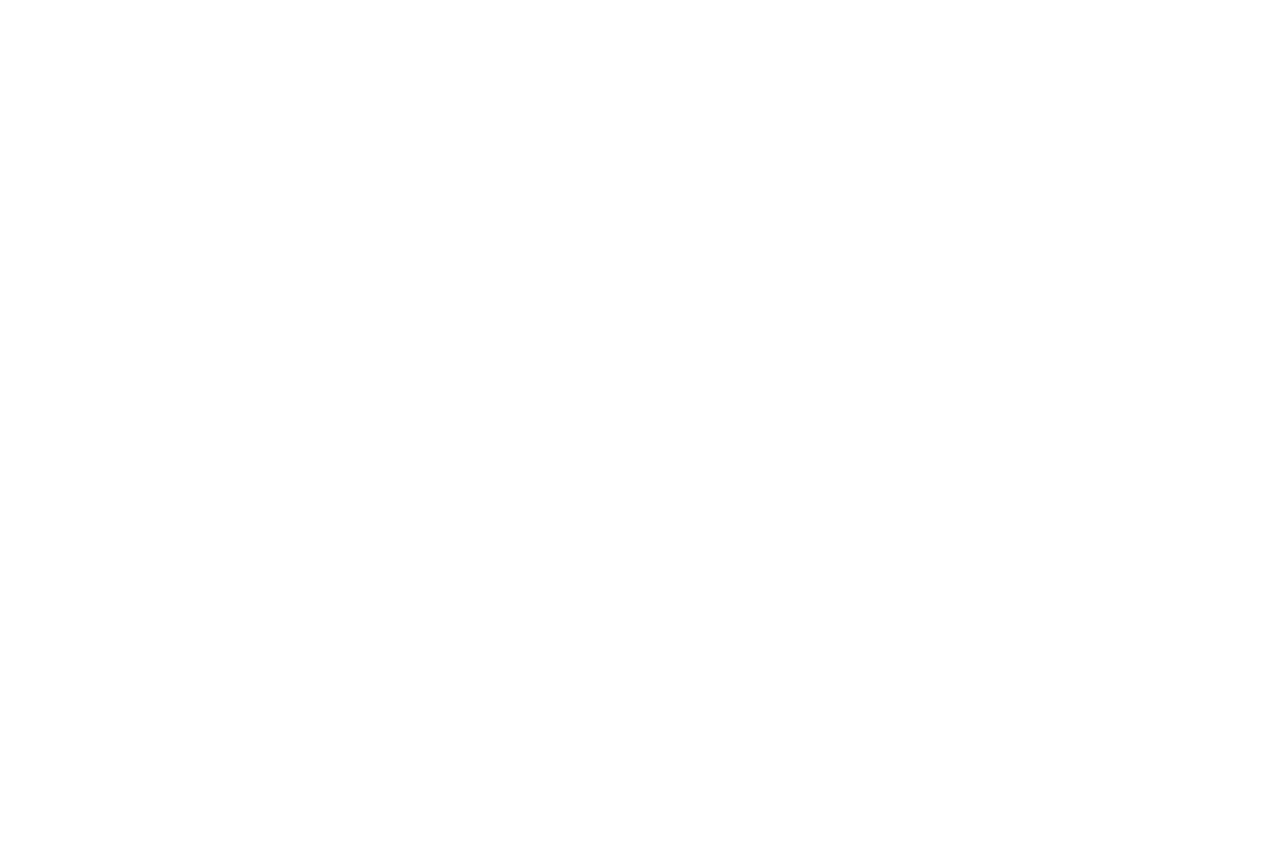
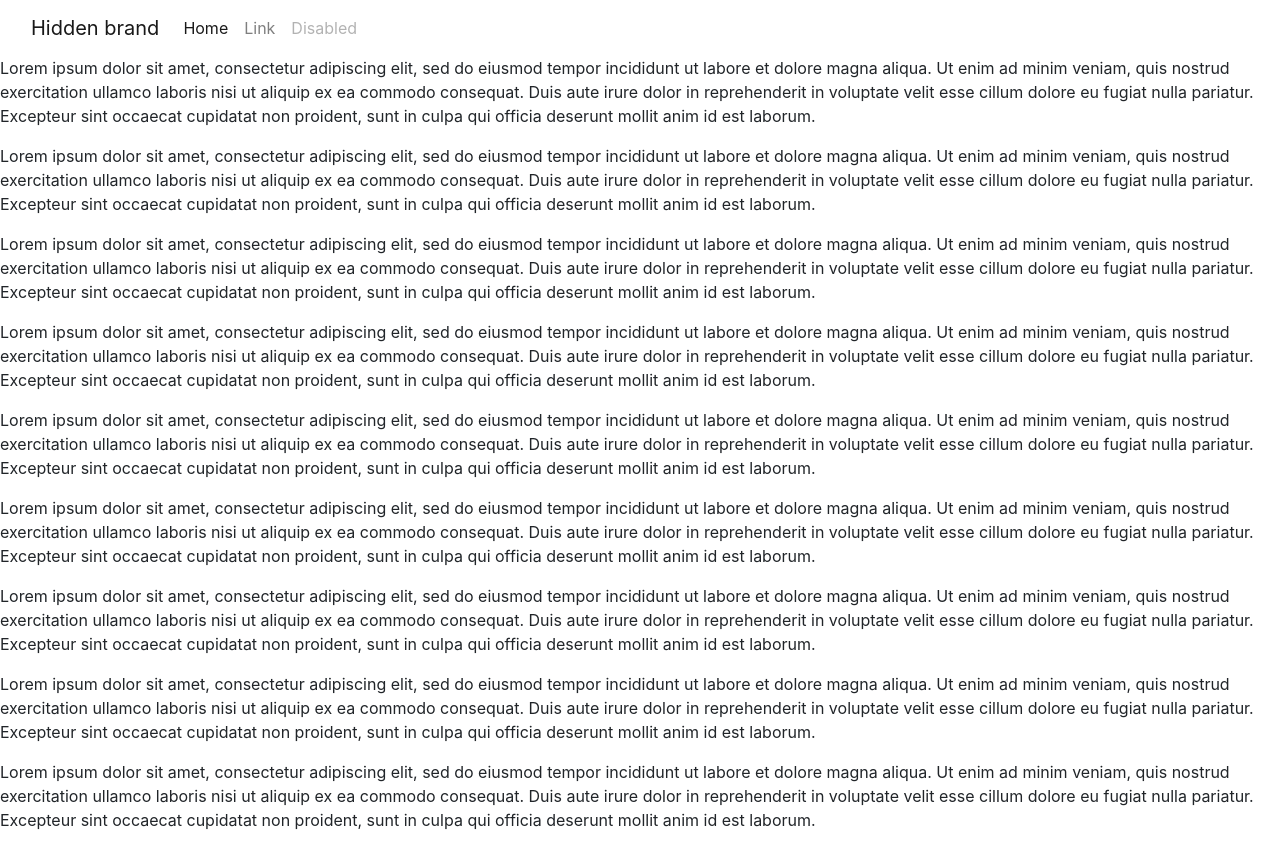
Before and after one commit to unlimited-element/Website-Basic, a website: page index.html in a window 1280 px wide. Before the commit the page ends 800 px from the top, so only its background shows below. Drawn offline with nearby package versions, Linux system fonts and the light colour scheme.

Commit message:
Nav added and lorem ipsum

```diff
--- a/index.html
+++ b/index.html
@@ -1,16 +1,152 @@
 <!DOCTYPE html>
 <html lang="en">
-<head>
-  <meta charset="utf-8">
-  <meta name="viewport" content="width=device-width, initial-scale=1, shrink-to-fit=no">
-  <link rel="stylesheet" href="https://maxcdn.bootstrapcdn.com/bootstrap/4.0.0/css/bootstrap.min.css" integrity="sha384-Gn5384xqQ1aoWXA+058RXPxPg6fy4IWvTNh0E263XmFcJlSAwiGgFAW/dAiS6JXm" crossorigin="anonymous">
+  <head>
+    <meta charset="utf-8" />
+    <meta
+      name="viewport"
+      content="width=device-width, initial-scale=1, shrink-to-fit=no"
+    />
+    <link
+      rel="stylesheet"
+      href="https://maxcdn.bootstrapcdn.com/bootstrap/4.0.0/css/bootstrap.min.css"
+      integrity="sha384-Gn5384xqQ1aoWXA+058RXPxPg6fy4IWvTNh0E263XmFcJlSAwiGgFAW/dAiS6JXm"
+      crossorigin="anonymous"
+    />
+    <link rel="stylesheet" href="style.css" />
+  </head>
+  <body>
+    <nav class="navbar navbar-expand-lg navbar-light bg-body">
+      <div class="container-fluid">
+        <button
+          class="navbar-toggler"
+          type="button"
+          data-bs-toggle="collapse"
+          data-bs-target="#navbarTogglerDemo01"
+          aria-controls="navbarTogglerDemo01"
+          aria-expanded="false"
+          aria-label="Toggle navigation"
+        >
+          <span class="navbar-toggler-icon"></span>
+        </button>
+        <div class="collapse navbar-collapse" id="navbarTogglerDemo01">
+          <a class="navbar-brand" href="#">Hidden brand</a>
+          <ul class="navbar-nav me-auto mb-2 mb-lg-0">
+            <li class="nav-item">
+              <a class="nav-link active" aria-current="page" href="#">Home</a>
+            </li>
+            <li class="nav-item">
+              <a class="nav-link" href="#">Link</a>
+            </li>
+            <li class="nav-item">
+              <a
+                class="nav-link disabled"
+                href="#"
+                tabindex="-1"
+                aria-disabled="true"
+                >Disabled</a
+              >
+            </li>
+          </ul>
+        </div>
+      </div>
+    </nav>
 
-</head>
-  <body>
+    <p>
+      Lorem ipsum dolor sit amet, consectetur adipiscing elit, sed do eiusmod
+      tempor incididunt ut labore et dolore magna aliqua. Ut enim ad minim
+      veniam, quis nostrud exercitation ullamco laboris nisi ut aliquip ex ea
+      commodo consequat. Duis aute irure dolor in reprehenderit in voluptate
+      velit esse cillum dolore eu fugiat nulla pariatur. Excepteur sint occaecat
+      cupidatat non proident, sunt in culpa qui officia deserunt mollit anim id
+      est laborum.
+    </p>
+    <p>
+      Lorem ipsum dolor sit amet, consectetur adipiscing elit, sed do eiusmod
+      tempor incididunt ut labore et dolore magna aliqua. Ut enim ad minim
+      veniam, quis nostrud exercitation ullamco laboris nisi ut aliquip ex ea
+      commodo consequat. Duis aute irure dolor in reprehenderit in voluptate
+      velit esse cillum dolore eu fugiat nulla pariatur. Excepteur sint occaecat
+      cupidatat non proident, sunt in culpa qui officia deserunt mollit anim id
+      est laborum.
+    </p>
+    <p>
+      Lorem ipsum dolor sit amet, consectetur adipiscing elit, sed do eiusmod
+      tempor incididunt ut labore et dolore magna aliqua. Ut enim ad minim
+      veniam, quis nostrud exercitation ullamco laboris nisi ut aliquip ex ea
+      commodo consequat. Duis aute irure dolor in reprehenderit in voluptate
+      velit esse cillum dolore eu fugiat nulla pariatur. Excepteur sint occaecat
+      cupidatat non proident, sunt in culpa qui officia deserunt mollit anim id
+      est laborum.
+    </p>
+    <p>
+      Lorem ipsum dolor sit amet, consectetur adipiscing elit, sed do eiusmod
+      tempor incididunt ut labore et dolore magna aliqua. Ut enim ad minim
+      veniam, quis nostrud exercitation ullamco laboris nisi ut aliquip ex ea
+      commodo consequat. Duis aute irure dolor in reprehenderit in voluptate
+      velit esse cillum dolore eu fugiat nulla pariatur. Excepteur sint occaecat
+      cupidatat non proident, sunt in culpa qui officia deserunt mollit anim id
+      est laborum.
+    </p>
+    <p>
+      Lorem ipsum dolor sit amet, consectetur adipiscing elit, sed do eiusmod
+      tempor incididunt ut labore et dolore magna aliqua. Ut enim ad minim
+      veniam, quis nostrud exercitation ullamco laboris nisi ut aliquip ex ea
+      commodo consequat. Duis aute irure dolor in reprehenderit in voluptate
+      velit esse cillum dolore eu fugiat nulla pariatur. Excepteur sint occaecat
+      cupidatat non proident, sunt in culpa qui officia deserunt mollit anim id
+      est laborum.
+    </p>
+    <p>
+      Lorem ipsum dolor sit amet, consectetur adipiscing elit, sed do eiusmod
+      tempor incididunt ut labore et dolore magna aliqua. Ut enim ad minim
+      veniam, quis nostrud exercitation ullamco laboris nisi ut aliquip ex ea
+      commodo consequat. Duis aute irure dolor in reprehenderit in voluptate
+      velit esse cillum dolore eu fugiat nulla pariatur. Excepteur sint occaecat
+      cupidatat non proident, sunt in culpa qui officia deserunt mollit anim id
+      est laborum.
+    </p>
+    <p>
+      Lorem ipsum dolor sit amet, consectetur adipiscing elit, sed do eiusmod
+      tempor incididunt ut labore et dolore magna aliqua. Ut enim ad minim
+      veniam, quis nostrud exercitation ullamco laboris nisi ut aliquip ex ea
+      commodo consequat. Duis aute irure dolor in reprehenderit in voluptate
+      velit esse cillum dolore eu fugiat nulla pariatur. Excepteur sint occaecat
+      cupidatat non proident, sunt in culpa qui officia deserunt mollit anim id
+      est laborum.
+    </p>
+    <p>
+      Lorem ipsum dolor sit amet, consectetur adipiscing elit, sed do eiusmod
+      tempor incididunt ut labore et dolore magna aliqua. Ut enim ad minim
+      veniam, quis nostrud exercitation ullamco laboris nisi ut aliquip ex ea
+      commodo consequat. Duis aute irure dolor in reprehenderit in voluptate
+      velit esse cillum dolore eu fugiat nulla pariatur. Excepteur sint occaecat
+      cupidatat non proident, sunt in culpa qui officia deserunt mollit anim id
+      est laborum.
+    </p>
+    <p>
+      Lorem ipsum dolor sit amet, consectetur adipiscing elit, sed do eiusmod
+      tempor incididunt ut labore et dolore magna aliqua. Ut enim ad minim
+      veniam, quis nostrud exercitation ullamco laboris nisi ut aliquip ex ea
+      commodo consequat. Duis aute irure dolor in reprehenderit in voluptate
+      velit esse cillum dolore eu fugiat nulla pariatur. Excepteur sint occaecat
+      cupidatat non proident, sunt in culpa qui officia deserunt mollit anim id
+      est laborum.
+    </p>
 
-
-    <script src="https://code.jquery.com/jquery-3.2.1.slim.min.js" integrity="sha384-KJ3o2DKtIkvYIK3UENzmM7KCkRr/rE9/Qpg6aAZGJwFDMVNA/GpGFF93hXpG5KkN" crossorigin="anonymous"></script>
-    <script src="https://cdnjs.cloudflare.com/ajax/libs/popper.js/1.12.9/umd/popper.min.js" integrity="sha384-ApNbgh9B+Y1QKtv3Rn7W3mgPxhU9K/ScQsAP7hUibX39j7fakFPskvXusvfa0b4Q" crossorigin="anonymous"></script>
-    <script src="https://maxcdn.bootstrapcdn.com/bootstrap/4.0.0/js/bootstrap.min.js" integrity="sha384-JZR6Spejh4U02d8jOt6vLEHfe/JQGiRRSQQxSfFWpi1MquVdAyjUar5+76PVCmYl" crossorigin="anonymous"></script>
+    <script
+      src="https://code.jquery.com/jquery-3.2.1.slim.min.js"
+      integrity="sha384-KJ3o2DKtIkvYIK3UENzmM7KCkRr/rE9/Qpg6aAZGJwFDMVNA/GpGFF93hXpG5KkN"
+      crossorigin="anonymous"
+    ></script>
+    <script
+      src="https://cdnjs.cloudflare.com/ajax/libs/popper.js/1.12.9/umd/popper.min.js"
+      integrity="sha384-ApNbgh9B+Y1QKtv3Rn7W3mgPxhU9K/ScQsAP7hUibX39j7fakFPskvXusvfa0b4Q"
+      crossorigin="anonymous"
+    ></script>
+    <script
+      src="https://maxcdn.bootstrapcdn.com/bootstrap/4.0.0/js/bootstrap.min.js"
+      integrity="sha384-JZR6Spejh4U02d8jOt6vLEHfe/JQGiRRSQQxSfFWpi1MquVdAyjUar5+76PVCmYl"
+      crossorigin="anonymous"
+    ></script>
   </body>
 </html>
```
Also changed, not shown: package.json (added, +23 -0 lines), style.css (added).
